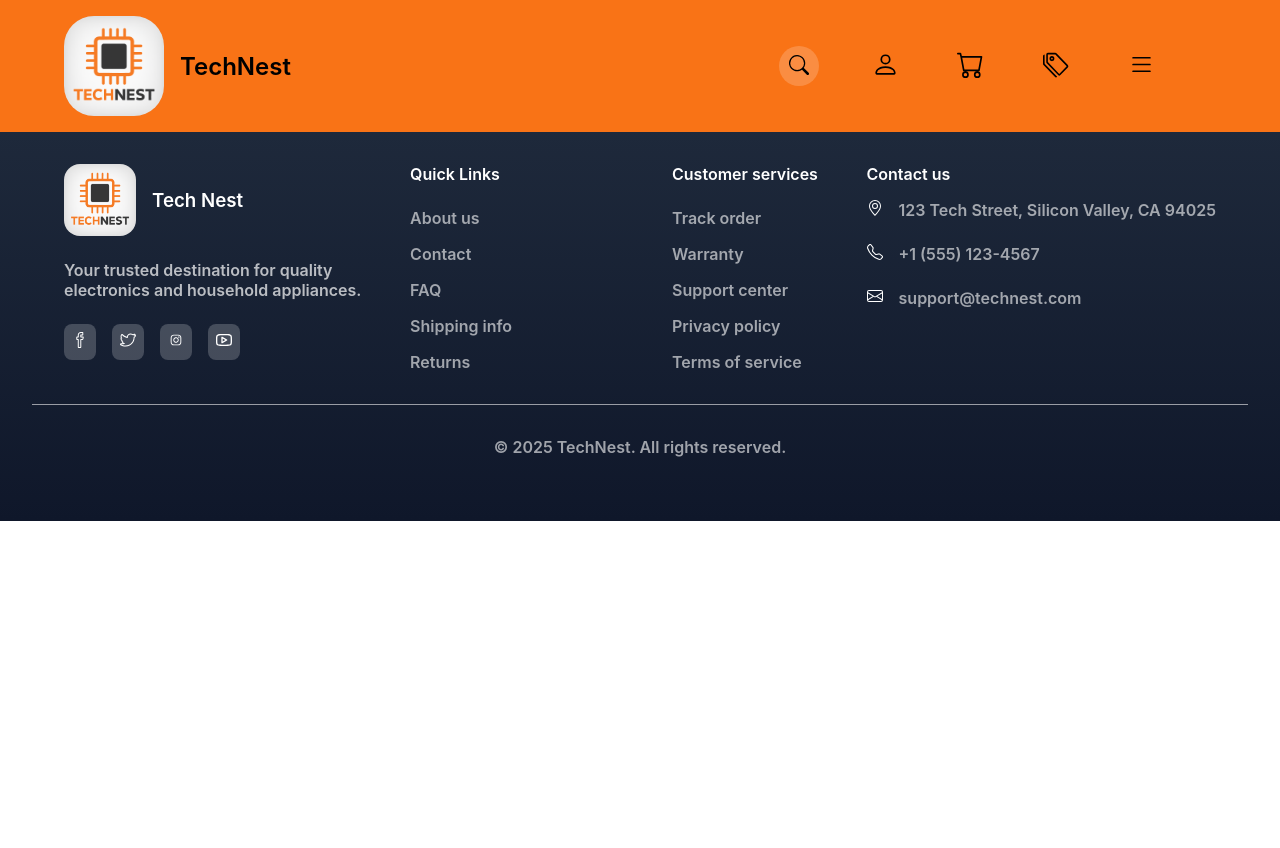
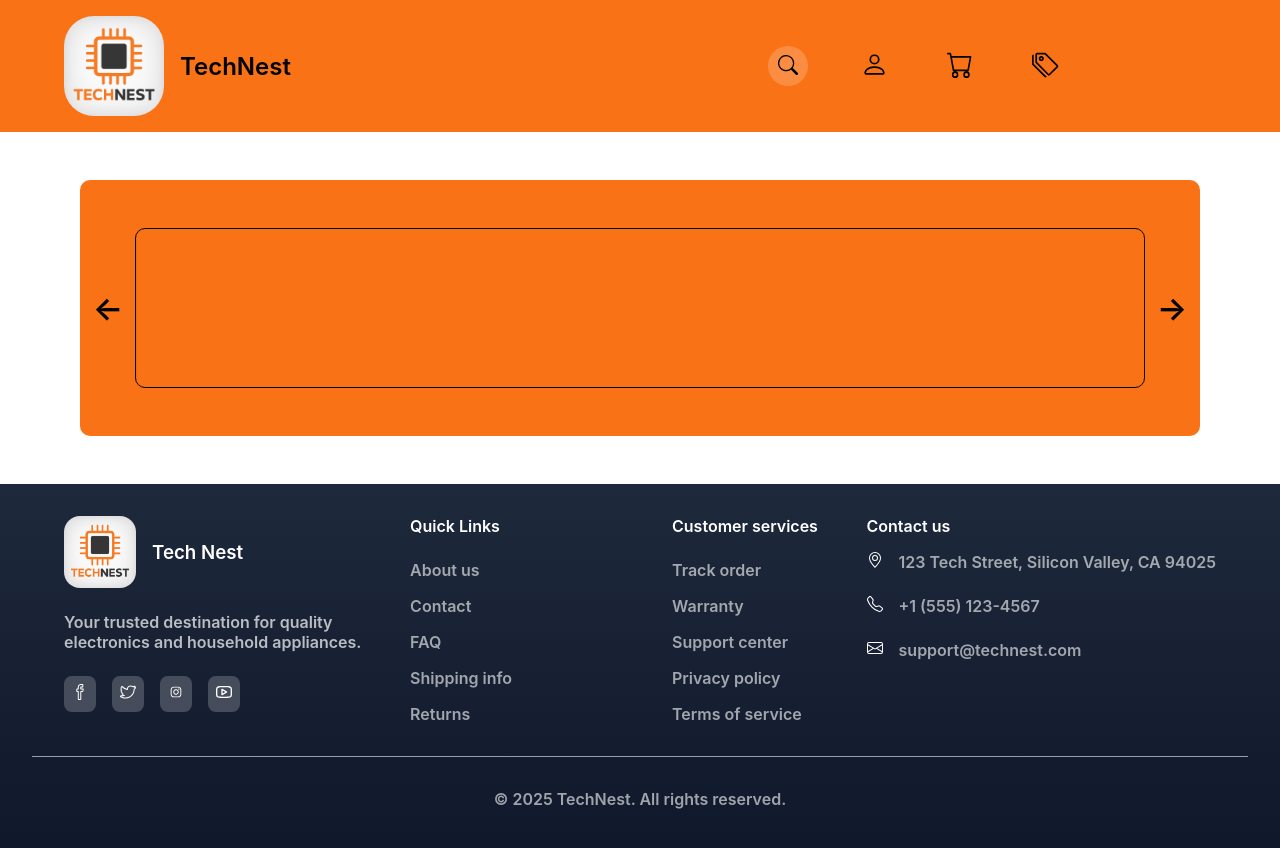
Before and after one commit to CristianChilat/TechNest_React, a React (Create React App) app: page / in a window 1280 px wide. Shown: the top 848 px of the page. Before the commit the page ends 800 px from the top, so only its background shows below. Built offline with nearby package versions, Linux system fonts and the light colour scheme.

Commit message:
Added poppins font. Added drawer.

```diff
--- a/src/App.jsx
+++ b/src/App.jsx
@@ -1,12 +1,15 @@
 import './App.css';
 import Layout from "./shared/layouts";
+import Carousel from "./components/carousel/carousel.jsx";
 
 function App() {
   return (
    <div>
        <Layout>
         <main>
-
+            <section>
+                <Carousel />
+            </section>
         </main>
        </Layout>
    </div>
--- /dev/null
+++ b/src/components/carousel/carousel.jsx
@@ -0,0 +1,46 @@
+import styles from './carousel.module.css'
+import useEmblaCarousel from "embla-carousel-react";
+import Autoplay from 'embla-carousel-autoplay'
+import React, { useCallback } from 'react'
+function Carousel() {
+	const [emblaRef, emblaApi] = useEmblaCarousel({
+    loop: true,
+    align: 'center',
+    containScroll: 'trimSnaps'
+}, [Autoplay()]);
+
+	const scrollPrev = useCallback(() => {
+		if (emblaApi) emblaApi.scrollPrev()
+	}, [emblaApi])
+
+	const scrollNext = useCallback(() => {
+		if (emblaApi) emblaApi.scrollNext()
+	}, [emblaApi])
+
+
+	return (
+		<div className={styles.carouselContainer}>
+			<div className={styles.viewport}  ref={emblaRef}>
+				<div className={styles.slideContainer}>
+					<div className={styles.slide}>
+
+					</div>
+					<div className={styles.slide}>
+
+					</div>
+					<div className={styles.slide}>
+
+					</div>
+				</div>
+			</div>
+			<div className={[styles.prevButton, styles.controlButton].join(' ')} onClick={scrollPrev}>
+				&larr;
+			</div>
+			<div className={[styles.nextButton, styles.controlButton].join(' ')} onClick={scrollNext}>
+				&rarr;
+			</div>
+		</div>
+	)
+}
+
+export default Carousel
--- /dev/null
+++ b/src/components/carousel/carousel.module.css
@@ -0,0 +1,52 @@
+.carouselContainer {
+    overflow: hidden;
+    background-color: #f97316;
+    margin: 3em 5em;
+    position: relative;
+    padding: 3em 0;
+    border-radius: 10px;
+}
+
+.viewport {
+    overflow: hidden;
+    width: 100%;
+}
+
+.slideContainer {
+    display: flex;
+    height: 10em;
+    backface-visibility: hidden;
+}
+
+.slide {
+    flex: 0 0 90%;
+    margin: 0 5%;
+    min-width: 0;
+    position: relative;
+    border: 1px solid black;
+    border-radius: 10px;
+}
+
+.controlButton {
+    background: none;
+    border: none;
+    padding: 0;
+    width: fit-content;
+    position: absolute;
+    top: 50%;
+    font-size: 2em;
+}
+
+.controlButton:hover {
+    cursor: pointer;
+}
+
+.prevButton {
+    left: 2.5%;
+    transform: translateY(-50%) translateX(-50%);
+}
+
+.nextButton {
+    right: 2.5%;
+    transform: translateY(-50%) translateX(50%);
+}
--- /dev/null
+++ b/src/shared/layouts/drawer/sideDrawer.jsx
@@ -0,0 +1,64 @@
+import React from 'react';
+import Drawer from '@mui/material/Drawer';
+import Box from '@mui/material/Box';
+import List from '@mui/material/List';
+import Divider from '@mui/material/Divider';
+import ListItem from '@mui/material/ListItem';
+import ListItemButton from '@mui/material/ListItemButton';
+import ListItemIcon from '@mui/material/ListItemIcon';
+import ListItemText from '@mui/material/ListItemText';
+import SmartphoneIcon from '@mui/icons-material/Smartphone';
+import DesktopWindowsOutlinedIcon from '@mui/icons-material/DesktopWindowsOutlined';
+import WatchOutlinedIcon from '@mui/icons-material/WatchOutlined';
+import InboxIcon from '@mui/icons-material/MoveToInbox';
+import MailIcon from '@mui/icons-material/Mail';
+
+function SideDrawer({ open, onClose }) {
+    const iconMapping = {
+        'Smartphones': <SmartphoneIcon sx={{ color: 'black' }} />,
+        'Computer Details': <DesktopWindowsOutlinedIcon color="black" />,
+        'Gadgets': <WatchOutlinedIcon sx={{color: 'black'}} />,
+        'Drafts': 'a'
+    };
+
+    const getIcon = (text) => iconMapping[text] || null;
+
+
+    const DrawerContent = (
+        <Box sx={{ width: 250 }} role="presentation" onClick={onClose}>
+            <List>
+                {['Smartphones', 'Computer Details', 'Gadgets', 'Drafts'].map((text) => (
+                    <ListItem key={text} disablePadding>
+                        <ListItemButton>
+                            <ListItemIcon>
+                                {getIcon(text)}
+                            </ListItemIcon>
+                            <ListItemText primary={text} />
+                        </ListItemButton>
+                    </ListItem>
+                ))}
+            </List>
+            <Divider />
+            <List>
+                {[].map((text, index) => (
+                    <ListItem key={text} disablePadding>
+                        <ListItemButton>
+                            <ListItemIcon>
+                                {index % 2 === 0 ? <InboxIcon /> : <MailIcon />}
+                            </ListItemIcon>
+                            <ListItemText primary={text} />
+                        </ListItemButton>
+                    </ListItem>
+                ))}
+            </List>
+        </Box>
+    );
+
+    return (
+        <Drawer open={open} onClose={onClose}>
+            {DrawerContent}
+        </Drawer>
+    );
+}
+
+export default SideDrawer;
--- a/src/shared/layouts/navBar/navBar.jsx
+++ b/src/shared/layouts/navBar/navBar.jsx
@@ -1,12 +1,20 @@
+import React from 'react';
 import styles from './navBar.module.css';
 import logo from '../../../assets/navBarIcons/logoTechNest.png'
 import profileIcon from '../../../assets/navBarIcons/profileButtonIcon.svg'
 import cartIcon from '../../../assets/navBarIcons/cartButtonIcon.svg'
 import promoIcon from '../../../assets/navBarIcons/promoButtonIcon.svg'
-import burgerMenuIcon from '../../../assets/navBarIcons/burgerMenuButtonIcon.svg'
 import searchIcon from '../../../assets/navBarIcons/searchButtonIcon.svg'
+import Button from '@mui/material/Button';
+import SideDrawer from '../drawer/sideDrawer';
 
 function NavBar() {
+    const [open, setOpen] = React.useState(false);
+
+    const toggleDrawer = (newOpen) => () => {
+        setOpen(newOpen);
+    };
+
     return (
         <nav>
             <div className={styles.logoSideContainer}>
@@ -36,9 +44,10 @@ function NavBar() {
                     </button>
                 </div>
                 <div>
-					<button className={styles.buttons}>
-						<img src={burgerMenuIcon} alt=""/>
-					</button>
+                    <Button onClick={toggleDrawer(true)}>
+
+                    </Button>
+                    <SideDrawer open={open} onClose={toggleDrawer(false)} />
                 </div>
             </div>
         </nav>
```
Also changed, not shown: package.json (+9 -1 lines), src/index.jsx (+5 -3 lines), src/shared/layouts/drawer/drawer.modules.css (added), 1 other file (tests, documents, lock files or other folders). Lines whose indentation alone changed are shown as unchanged.
